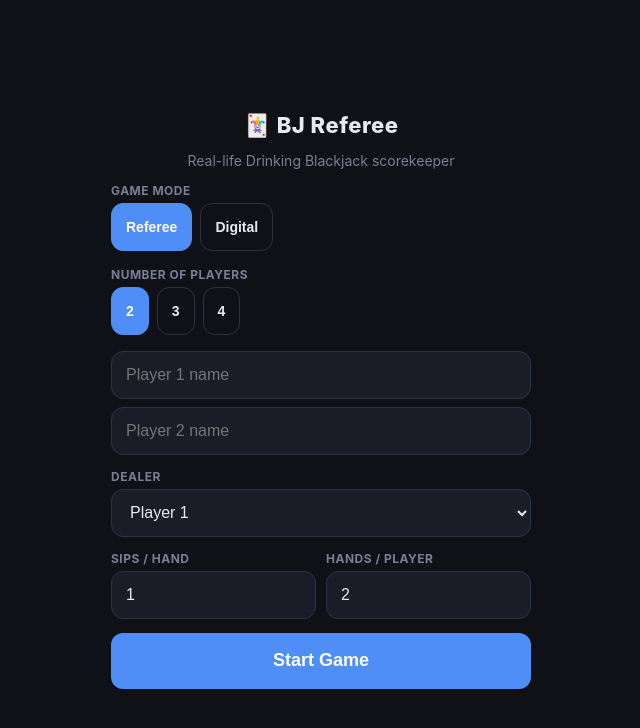
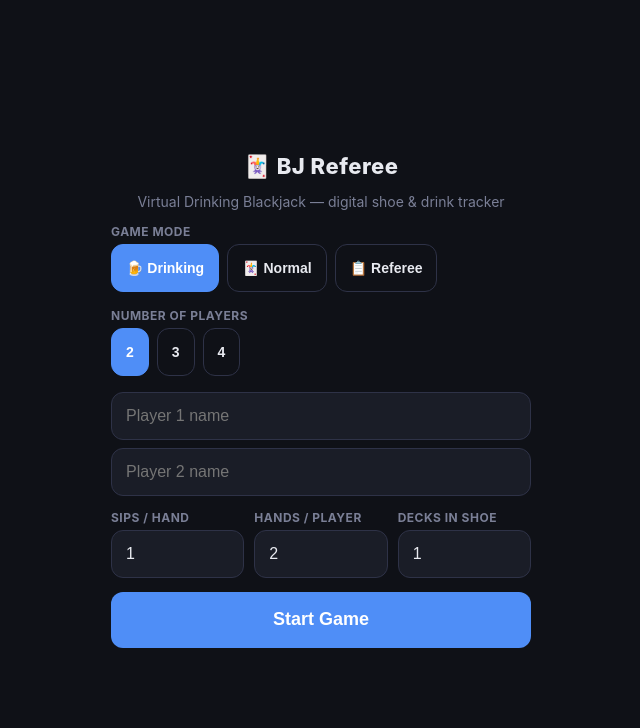
Before and after one commit to robert-rjm/Black-Out-Jack, a Flask app: page / in a window 1280 px wide. Shown: the top 728 px of the page, without its empty margins (319-959 px from the left). Run offline with Flask 3, Linux system fonts and the light colour scheme.

Commit message:
fix: drinking logic
- Player and Dealer separation
- Drinking logic fix
- Blackjack drinking logic

```diff
--- a/app.py
+++ b/app.py
@@ -27,6 +27,19 @@ game_session: RefereeSession | None = None   # single-table, no auth needed
 
 
 # ---------------------------------------------------------------------------
+# Null tracker — used in non-drinking mode so all tracker.apply() calls
+# become silent no-ops without touching referee.py or drinking_rules.py.
+# ---------------------------------------------------------------------------
+
+class _NullTracker:
+    """Drop-in replacement for DrinkTracker when drinking mode is off."""
+    def apply(self, msgs):                    pass
+    def apply_ace_clubs_credit(self, player): pass
+    def print_round_summary(self):            pass
+    def _handle_handout(self, *a, **kw):      pass
+
+
+# ---------------------------------------------------------------------------
 # Helpers (shared)
 # ---------------------------------------------------------------------------
 
@@ -45,7 +58,7 @@ def _patch_tracker(session: RefereeSession):
         print(f"    {giver} auto-distributes {total} sip(s) round-robin")
         for i in range(total):
             t = others[i % len(others)]
-            t.add_drink(1, f"{giver} handed 1 sip to {t.name} (5-card 21, auto)")
+            t.add_drink(1, f"{giver} handed 1 sip to {t.name} (5-card 21, auto)", "player")
             print(f"    -> {t.name} +1 sip")
 
     tracker._handle_handout = web_handout
@@ -283,6 +296,7 @@ def _serialize_state(session: RefereeSession | None) -> dict:
         "current_turn":    turn,
         "play_order":      _play_order(session),
         "phase":           phase,
+        "drinking_mode":      getattr(session, "drinking_mode", True),
         "best_play":          _compute_best_play(session, turn, phase),
         "suggest_rotate":     suggest_rotate,
         "rotate_reason":      rotate_reason,
@@ -355,18 +369,23 @@ def _digital_deal_card(session: RefereeSession, hand: Hand, recipient_name: str)
     card_pos = len(hand.cards) + 1
     hand.cards.append(card)
 
-    all_names = [p.name for p in session.all_players]
-    msgs = DrinkingRules.on_card_dealt(
-        card, recipient_name, card_pos,
-        all_names, session.dealer_name,
-        session._ace_clubs_flag,
-    )
-    for r, s, reason in msgs:
-        if s == -1:
-            session._ace_credits.append(recipient_name)
-            print(f"    (i) {reason}")
-        else:
-            session.tracker.apply([(r, s, reason)])
+    if getattr(session, "drinking_mode", True):
+        all_names      = [p.name for p in session.all_players]
+        dealer         = session._get_dealer()
+        is_dealer_hand = (dealer is not None and hand is dealer.dealer_hand)
+        msgs = DrinkingRules.on_card_dealt(
+            card, recipient_name, card_pos,
+            all_names, session.dealer_name,
+            session._ace_clubs_flag,
+            is_dealer_hand=is_dealer_hand,
+        )
+        for msg in msgs:
+            r, s, reason = msg[0], msg[1], msg[2]
+            if s == -1:
+                session._ace_credits.append(recipient_name)
+                print(f"    (i) {reason}")
+            else:
+                session.tracker.apply([msg])   # pass full tuple; apply() extracts optional role
     return card
 
 
@@ -390,12 +409,13 @@ def _digital_initial_deal(session: RefereeSession):
             if hand.is_blackjack():
                 print(f"  *** {p.name} Hand {i+1} — BLACKJACK! ***")
 
-    # Four-aces check after first deal
-    all_cards = [c for p in session.all_players for h in p.hands for c in h.cards]
-    all_cards += dealer.dealer_hand.cards
-    msgs, session._four_aces_fd = DrinkingRules.check_four_aces(
-        all_cards, "first_deal", session._four_aces_fd)
-    session.tracker.apply(msgs)
+    # Four-aces check after first deal (drinking mode only)
+    if getattr(session, "drinking_mode", True):
+        all_cards = [c for p in session.all_players for h in p.hands for c in h.cards]
+        all_cards += dealer.dealer_hand.cards
+        msgs, session._four_aces_fd = DrinkingRules.check_four_aces(
+            all_cards, "first_deal", session._four_aces_fd)
+        session.tracker.apply(msgs)
 
 
 def _digital_dealer_turn(session: RefereeSession):
@@ -420,13 +440,21 @@ def _digital_dealer_turn(session: RefereeSession):
         else:
             print(f"  Dealer stands at {d_hand.score()}.")
 
-    session.tracker.apply(DrinkingRules.on_dealer_hand_revealed(d_hand))
+    drinking = getattr(session, "drinking_mode", True)
+    if drinking:
+        session.tracker.apply(DrinkingRules.on_dealer_hand_revealed(d_hand))
+        if DrinkingRules.dealer_21_five_cards(d_hand):
+            print(f"\n  ★ Dealer 21 with {len(d_hand.cards)} cards — wager DOUBLED this round!")
 
     # Auto-evaluate every player hand
     print("\n--- Results ---")
+    dealer_bj       = d_hand.is_blackjack()
     winning_hds     = []
     dealer_lost_all = True
     all_names       = [p.name for p in session.all_players]
+
+    if dealer_bj and drinking:
+        print("  ★ Dealer blackjack — auto-insurance: only net-loss sips will apply.")
 
     for p in session.all_players:
         for i, hand in enumerate(p.hands):
@@ -438,21 +466,24 @@ def _digital_dealer_turn(session: RefereeSession):
                 winning_hds.append((p.name, hand))
             else:
                 dealer_lost_all = False
-            session.tracker.apply(
-                DrinkingRules.on_hand_resolved(p.name, hand, all_names))
+            if drinking:
+                # Any 2-card 21 (natural or split ace) triggers blackjack drinking
+                if hand.is_blackjack() and hand.result == "win":
+                    session.tracker.apply(
+                        DrinkingRules.on_blackjack(p.name, hand, all_names))
+                session.tracker.apply(
+                    DrinkingRules.on_hand_resolved(p.name, hand, all_names, dealer_bj=dealer_bj))
 
-    if dealer_lost_all and winning_hds:
-        session.tracker.apply(
-            DrinkingRules.on_hard_dealer_switch(
-                session.dealer_name, winning_hds,
-                session._ace_clubs_flag["protected"]))
+    # Hard dealer switch is handled by cmd_endround (referee.py) — not fired here
+    # to avoid double-counting when digital mode calls both functions.
 
-    # Four-aces end-of-round check
-    all_cards  = [c for p in session.all_players for h in p.hands for c in h.cards]
-    all_cards += d_hand.cards
-    msgs, session._four_aces_fd = DrinkingRules.check_four_aces(
-        all_cards, "end_of_round", session._four_aces_fd)
-    session.tracker.apply(msgs)
+    # Four-aces end-of-round check (drinking mode only)
+    if drinking:
+        all_cards  = [c for p in session.all_players for h in p.hands for c in h.cards]
+        all_cards += d_hand.cards
+        msgs, session._four_aces_fd = DrinkingRules.check_four_aces(
+            all_cards, "end_of_round", session._four_aces_fd)
+        session.tracker.apply(msgs)
 
     # Detect hard / soft dealer switch for rotation suggestion.
     # A push on ANY hand cancels both switches — all results must be uniform.
@@ -509,8 +540,11 @@ def setup():
             p.dealer_hand = Hand()
         players.append(p)
 
+    drinking = bool(data.get("drinking", True))
+
     game_session                    = RefereeSession(players, dealer_name, wager, num_hands)
     game_session.mode               = mode
+    game_session.drinking_mode      = drinking
     game_session.rounds_this_dealer = 1   # rounds the current dealer has held the role
     game_session.switch_this_round  = None  # None | "hard" | "soft"
 
@@ -519,7 +553,10 @@ def setup():
         game_session.shoe = Shoe(num_decks)
         game_session.shoe.shuffle()
 
-    _patch_tracker(game_session)
+    if drinking:
+        _patch_tracker(game_session)
+    else:
+        game_session.tracker = _NullTracker()
 
     output = _capture(game_session.start_round)
     state  = _serialize_state(game_session)
@@ -829,7 +866,7 @@ def _print_digital_help():
       Example: stand Alice hand2
 
   double <player> [hand<n>]
-      Double down — deal one card then stand. Must be on first two cards.
+      Double down -- deal one card then stand. Must be on first two cards.
       Example: double Rob hand1
 
   split <player> [hand<n>]
@@ -846,7 +883,7 @@ def _print_digital_help():
       Reveal the hole card, hit until 17+, then auto-evaluate all hands.
 
   endround
-      Finalise the round — fire end-of-round drinking rules and print summary.
+      Finalise the round -- fire end-of-round drinking rules and print summary.
 
   newround [rotate]
       Start a new round. Add 'rotate' to pass the dealer role clockwise.
@@ -866,7 +903,7 @@ if __name__ == "__main__":
     except Exception:
         local_ip = "unknown"
 
-    print("\n  Drinking Blackjack Referee — Web Mode")
+    print("\n  Drinking Blackjack Referee -- Web Mode")
     print(f"  Local:   http://localhost:5000")
     print(f"  iPhone:  http://{local_ip}:5000  (same WiFi)")
     print("  (Ctrl+C to stop)\n")
--- a/templates/index.html
+++ b/templates/index.html
@@ -54,6 +54,7 @@
   }
   .mode-badge.referee { background: #2e3247; color: var(--muted); }
   .mode-badge.digital { background: #1a3a2a; color: var(--green); }
+  .mode-badge.normal  { background: #1a2a3a; color: var(--accent); }
 
   /* ---- TWO-COLUMN MAIN AREA ---- */
   #main-content {
@@ -343,7 +344,7 @@
   .field input:focus, .field select:focus { outline: none; border-color: var(--accent); }
   .field select option { background: var(--surface); }
 
-  #num-players-row, #mode-row { display: flex; gap: 8px; margin-bottom: 2px; }
+  #num-players-row, #gametype-row { display: flex; gap: 8px; margin-bottom: 2px; }
   #name-fields { display: flex; flex-direction: column; gap: 8px; }
 
   .two-col { display: grid; grid-template-columns: 1fr 1fr; gap: 10px; width: 100%; max-width: 420px; }
@@ -383,13 +384,14 @@
 <!-- ===== SETUP SCREEN ===== -->
 <div id="setup">
   <h2>🃏 BJ Referee</h2>
-  <p class="sub" id="setup-sub">Real-life Drinking Blackjack scorekeeper</p>
+  <p class="sub" id="setup-sub">Virtual Drinking Blackjack — digital shoe &amp; drink tracker</p>
 
   <div class="field">
     <label>Game Mode</label>
-    <div id="mode-row">
-      <button class="btn sel" onclick="setMode('referee', this)">Referee</button>
-      <button class="btn"     onclick="setMode('digital', this)">Digital</button>
+    <div id="gametype-row">
+      <button class="btn sel" onclick="setGameType('drinking-digital', this)">🍺 Drinking</button>
+      <button class="btn"     onclick="setGameType('normal', this)">🃏 Normal</button>
+      <button class="btn"     onclick="setGameType('referee', this)">📋 Referee</button>
     </div>
   </div>
 
@@ -404,13 +406,8 @@
 
   <div id="name-fields" class="field" style="max-width:420px"></div>
 
-  <div class="field">
-    <label>Dealer</label>
-    <select id="dealer-select"></select>
-  </div>
-
   <!-- Referee: wager + hands (two-col). Digital: wager + hands + decks (three-col). -->
-  <div id="settings-ref" class="two-col">
+  <div id="settings-ref" class="two-col" style="display:none">
     <div class="field" style="max-width:none">
       <label>Sips / hand</label>
       <input type="number" id="wager-ref" value="1" min="1" max="10">
@@ -420,8 +417,8 @@
       <input type="number" id="num-hands-ref" value="2" min="1" max="4">
     </div>
   </div>
-  <div id="settings-dig" class="three-col" style="display:none">
-    <div class="field" style="max-width:none">
+  <div id="settings-dig" class="three-col" style="display:">
+    <div class="field" id="wager-dig-cell" style="max-width:none">
       <label>Sips / hand</label>
       <input type="number" id="wager-dig" value="1" min="1" max="10">
     </div>
@@ -633,18 +630,39 @@ let selSuit = null;
 // ============================================================
 // SETUP — mode
 // ============================================================
-let setupMode = "referee";
+let setupMode     = "digital";   // "referee" | "digital"
+let setupDrinking = true;
 
-function setMode(m, btn) {
-  setupMode = m;
-  document.querySelectorAll("#mode-row .btn").forEach(b => b.classList.remove("sel"));
+function setGameType(type, btn) {
+  document.querySelectorAll("#gametype-row .btn").forEach(b => b.classList.remove("sel"));
   btn.classList.add("sel");
-  const isDigital = m === "digital";
-  document.getElementById("settings-ref").style.display = isDigital ? "none"  : "";
-  document.getElementById("settings-dig").style.display = isDigital ? ""      : "none";
-  document.getElementById("setup-sub").textContent = isDigital
-    ? "Virtual Drinking Blackjack with digital shoe"
-    : "Real-life Drinking Blackjack scorekeeper";
+
+  const refSettings  = document.getElementById("settings-ref");
+  const digSettings  = document.getElementById("settings-dig");
+  const wagerCell    = document.getElementById("wager-dig-cell");
+  const sub          = document.getElementById("setup-sub");
+
+  if (type === "drinking-digital") {
+    setupMode     = "digital";
+    setupDrinking = true;
+    refSettings.style.display  = "none";
+    digSettings.style.display  = "";
+    wagerCell.style.display    = "";
+    sub.textContent = "Virtual Drinking Blackjack — digital shoe & drink tracker";
+  } else if (type === "normal") {
+    setupMode     = "digital";
+    setupDrinking = false;
+    refSettings.style.display  = "none";
+    digSettings.style.display  = "";
+    wagerCell.style.display    = "none";
+    sub.textContent = "Virtual Blackjack — standard rules, no drinks";
+  } else {   // referee
+    setupMode     = "referee";
+    setupDrinking = true;
+    refSettings.style.display  = "";
+    digSettings.style.display  = "none";
+    sub.textContent = "Physical deck scorekeeper — real-time drink tracker";
+  }
 }
 
 // ============================================================
@@ -665,7 +683,6 @@ function setNumPlayers(n) {
     b.classList.toggle("sel", i+2 === n);
   });
   buildNameFields(n);
-  rebuildDealerSelect(n);
 }
 setNumPlayers(2);
 
@@ -678,22 +695,8 @@ function buildNameFields(n) {
     inp.placeholder = `Player ${i+1} name`;
     inp.id = `pname-${i}`;
     inp.style.cssText = "width:100%;height:var(--tap);background:var(--surface);border:1.5px solid var(--border);border-radius:var(--radius);color:var(--text);font-size:16px;padding:0 14px;";
-    inp.addEventListener("input", () => rebuildDealerSelect(numPlayersSel));
     c.appendChild(inp);
   }
-}
-
-function rebuildDealerSelect(n) {
-  const s = document.getElementById("dealer-select");
-  const prev = s.value;
-  s.innerHTML = "";
-  for (let i = 0; i < n; i++) {
-    const v = (document.getElementById(`pname-${i}`)?.value || "").trim() || `Player ${i+1}`;
-    const o = document.createElement("option");
-    o.value = i; o.textContent = v.charAt(0).toUpperCase() + v.slice(1);
-    s.appendChild(o);
-  }
-  if (prev) s.value = prev;
 }
 
 // ============================================================
@@ -708,13 +711,15 @@ async function startGame() {
     names.push((document.getElementById(`pname-${i}`)?.value || "").trim() || `Player${i+1}`);
   }
 
-  const dealerIdx = parseInt(document.getElementById("dealer-select").value) || 0;
   const isDigital = setupMode === "digital";
-  const wager     = parseInt(document.getElementById(isDigital ? "wager-dig"     : "wager-ref").value)     || 1;
+  const wager     = setupDrinking
+    ? (parseInt(document.getElementById(isDigital ? "wager-dig" : "wager-ref").value) || 1)
+    : 1;
   const nh        = parseInt(document.getElementById(isDigital ? "num-hands-dig" : "num-hands-ref").value) || 2;
   const numDecks  = parseInt(document.getElementById("num-decks")?.value) || 1;
 
-  const body = { players: names, dealer_index: dealerIdx, wager, num_hands: nh, mode: setupMode };
+  // Player 1 is always the starting dealer
+  const body = { players: names, dealer_index: 0, wager, num_hands: nh, mode: setupMode, drinking: setupDrinking };
   if (isDigital) body.num_decks = numDecks;
 
   const res  = await fetch("/setup", {
@@ -1304,9 +1309,12 @@ function updateHeader(data) {
   const dealer = data.dealer || "";
   const round  = data.round  || "";
   const mode   = data.mode   || gameMode;
-  const badge  = mode === "digital"
-    ? '<span class="mode-badge digital">Digital</span>'
-    : '<span class="mode-badge referee">Referee</span>';
+  const drinking = data.drinking_mode !== false;
+  const badge = mode === "digital"
+    ? (drinking
+        ? '<span class="mode-badge digital">🍺 Drinking</span>'
+        : '<span class="mode-badge normal">🃏 Normal</span>')
+    : '<span class="mode-badge referee">📋 Referee</span>';
   document.getElementById("header-title").innerHTML = `BJ Referee ${badge}`;
   document.getElementById("header-sub").textContent = `Round ${round}  |  Dealer: ${dealer}`;
 }
```
Also changed, not shown: blackjack.py (+31 -11 lines), drinking_rules.py (+66 -24 lines), referee.py (+20 -5 lines).
